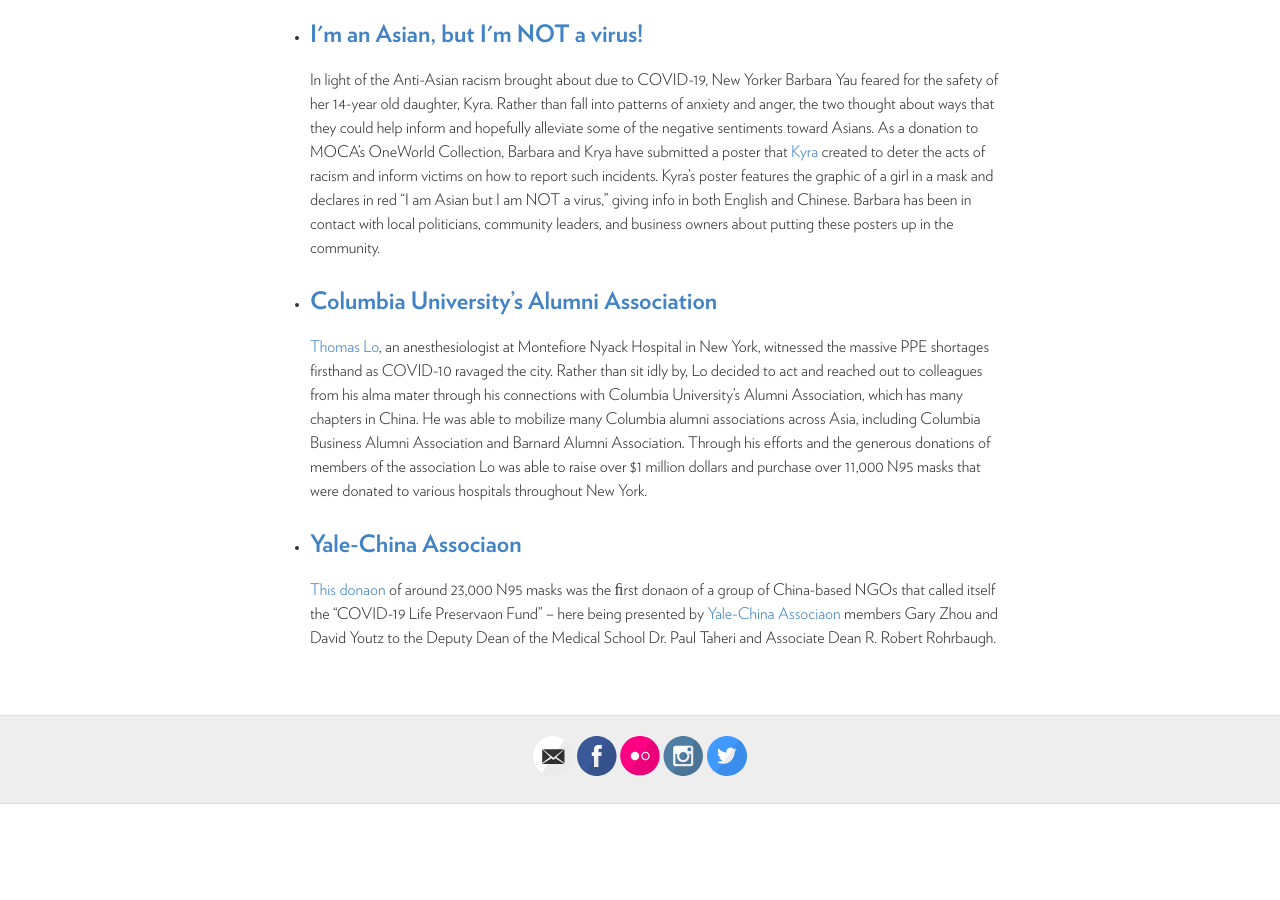
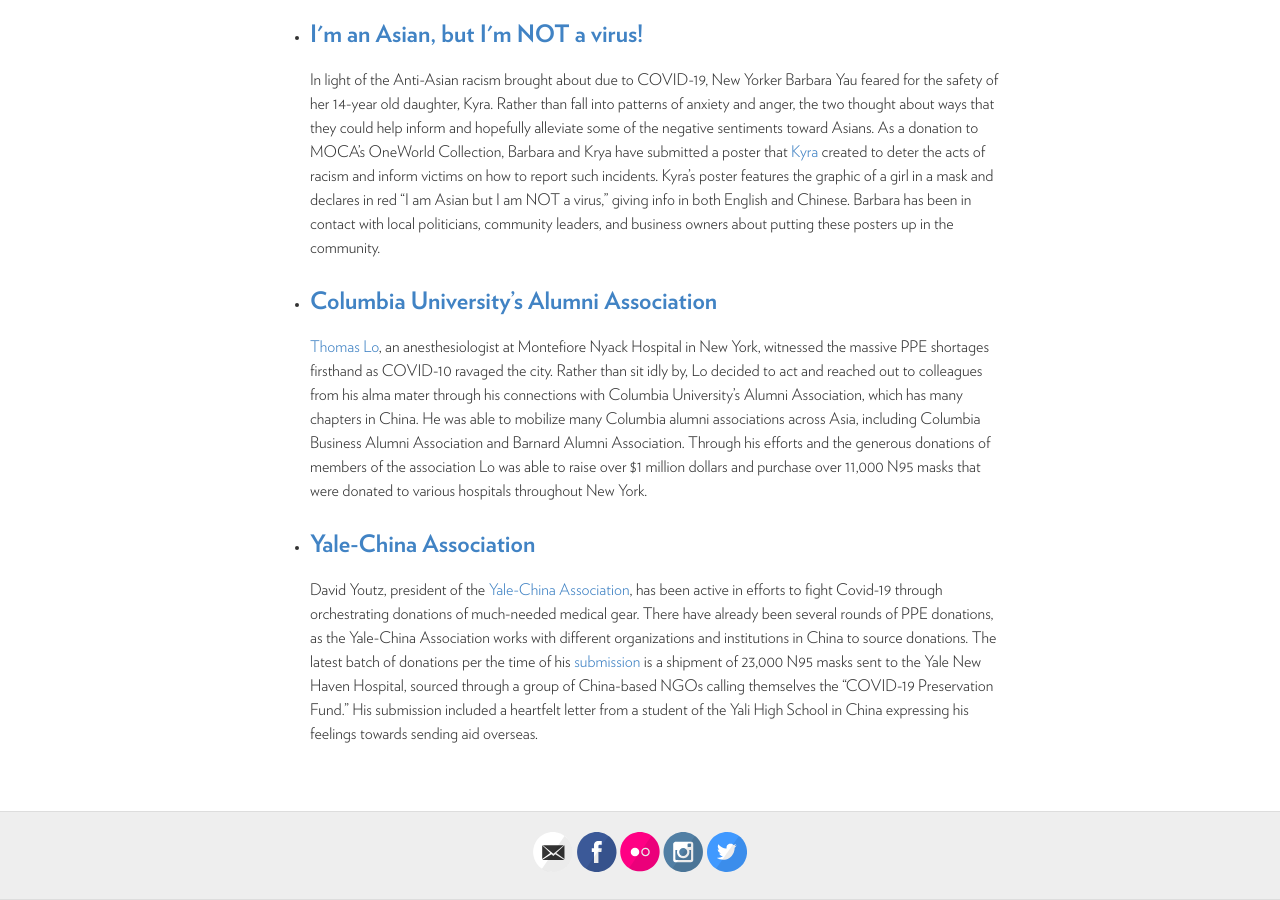
Before and after one commit to moca40/moca40.github.io, a Jekyll site: the page built from oneworld.html, in a window 1280 px wide and 900 px high, scrolled down 614 px. Built offline with Jekyll 4.4.1, drawn with Linux system fonts in a browser that asks for light colours; before the commit the page ends 1418 px from its top, so only the background shows below that.

Commit message:
Update 2020-05-06-Yale-China.md

```diff
--- a/_oneworld/2020-05-06-Yale-China.md
+++ b/_oneworld/2020-05-06-Yale-China.md
@@ -1,6 +1,6 @@
 ---
 layout: post
-title: Yale-China Associaon
+title: Yale-China Association
 slides:
   -
     img: https://user-images.githubusercontent.com/47676628/83579180-90720600-a506-11ea-874f-6415e9fd3eca.jpg
@@ -12,6 +12,6 @@
     img: https://user-images.githubusercontent.com/47676628/83579214-a8498a00-a506-11ea-9540-64b6521a6ab1.jpg
 ---
 
-[This donaon](https://www.newhavenbiz.com/article/yale-med-school-receives-n95-masks-from-chinese-ngos) of around 23,000 N95 masks was the ﬁrst donaon of a group of China-based NGOs that called itself the “COVID-19 Life Preservaon Fund” – here being presented by [Yale-China Associaon](https://www.yalechina.org/covid19-assistance) members Gary Zhou and David Youtz to the Deputy Dean of the Medical School Dr. Paul Taheri and Associate Dean R. Robert Rohrbaugh.
+David Youtz, president of the [Yale-China Association](https://www.yalechina.org/covid19-assistance), has been active in efforts to fight Covid-19 through orchestrating donations of much-needed medical gear. There have already been several rounds of PPE donations, as the Yale-China Association works with different organizations and institutions in China to source donations. The latest batch of donations per the time of his [submission](https://www.newhavenbiz.com/article/yale-med-school-receives-n95-masks-from-chinese-ngos) is a shipment of 23,000 N95 masks sent to the Yale New Haven Hospital, sourced through a group of China-based NGOs calling themselves the “COVID-19 Preservation Fund.” His submission included a heartfelt letter from a student of the Yali High School in China expressing his feelings towards sending aid overseas.
 
 {% include slideshow.html %}
```
